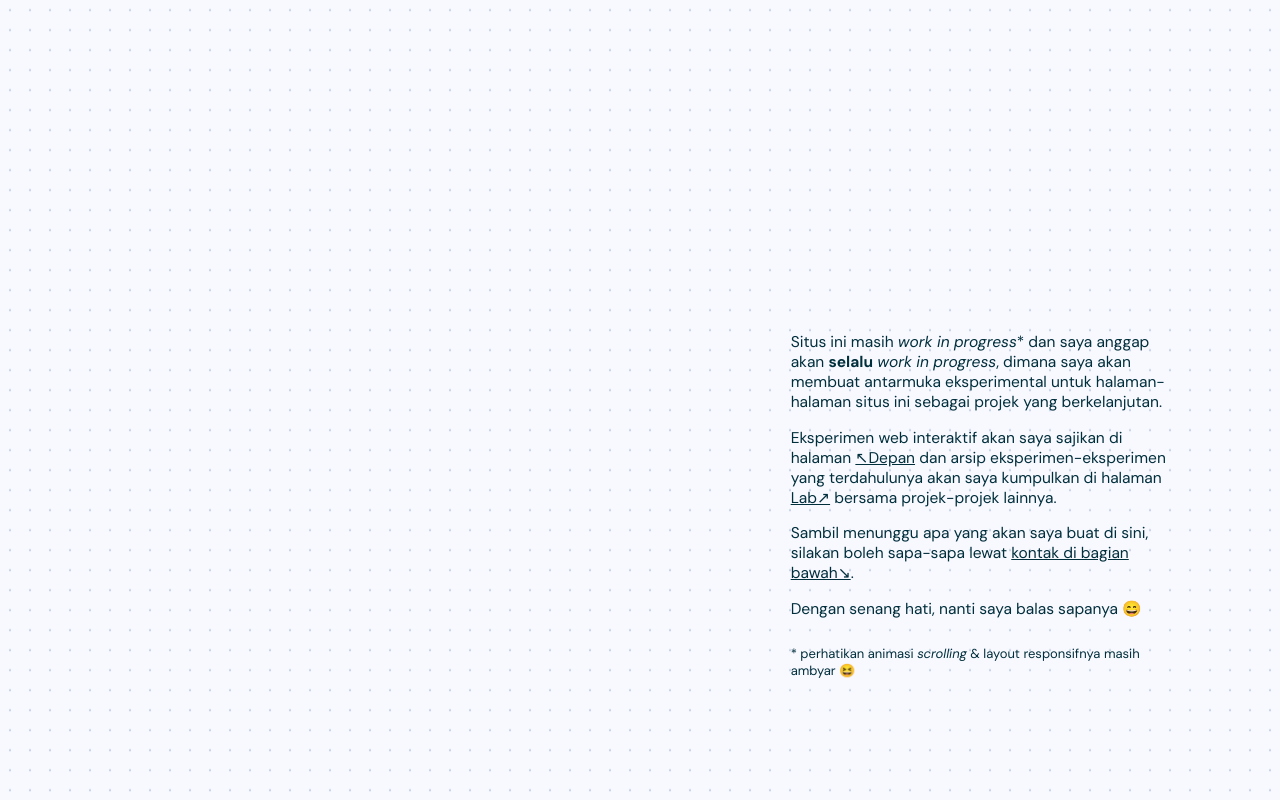
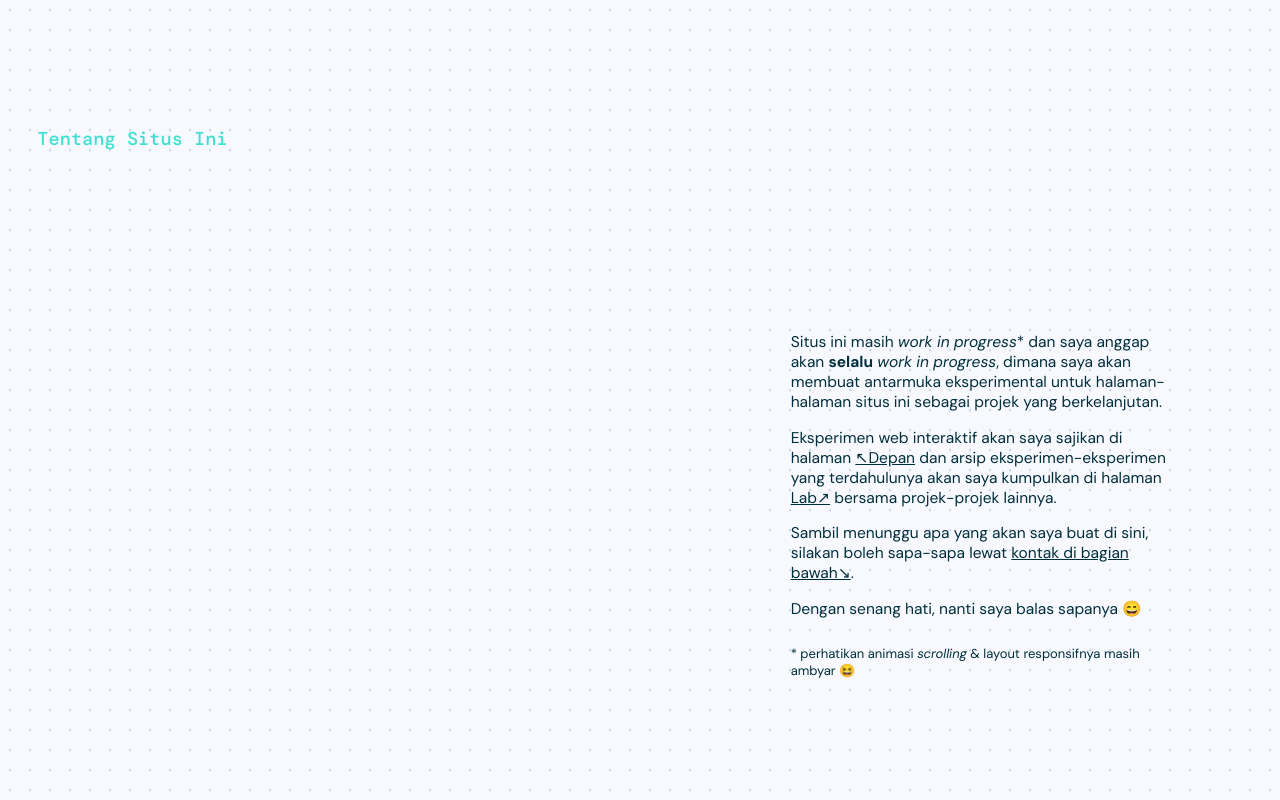
Before and after one commit to sakitkepala/sakitkepaladotdev-v0, a Next.js app: page /dika in a window 1280 px wide. Shown: the part 920-1720 px from the top of the page. Built offline with nearby package versions, Linux system fonts and the light colour scheme.

Commit message:
Scrollling heading mininya

```diff
--- a/pages/dika.js
+++ b/pages/dika.js
@@ -88,7 +88,8 @@ export default function HalamanDika() {
   );
   const opacityDeskripsi = useTransform(scrollY, [250, 580], [1, 0]);
 
-  const translateYHeadingSitus = useTransform(scrollY, [560, 1200], [0, 360]);
+  const translateYHeadingSitus = useTransform(scrollY, [560, 1400], [0, 760]);
+  const opacityHeadingSitus = useTransform(scrollY, [1000, 1200], [1, 0]);
 
   const translateYDeskripsiSitus = useTransform(scrollY, [890, 1040], [0, 150]);
   const opacityDeskripsiSitus = useTransform(scrollY, [1000, 1200], [1, 0]);
@@ -230,6 +231,7 @@ export default function HalamanDika() {
               className={st["heading-bagian"]}
               style={{
                 translateY: translateYHeadingSitus,
+                opacity: opacityHeadingSitus,
               }}
             >
               Tentang Situs Ini
@@ -281,7 +283,7 @@ export default function HalamanDika() {
           </div>
 
           <div id="dika" className={name(st.bagian, st["bagian-dika"])}>
-            <div className={st["heading-bagian"]}>Tentang Dika</div>
+            {/* <div className={st["heading-bagian"]}>Tentang Dika</div> */}
 
             <motion.figure
               className={st["bagian-dika__penampakan"]}
--- a/styles/Dika.module.scss
+++ b/styles/Dika.module.scss
@@ -120,12 +120,9 @@
   }
 
   .heading-bagian {
-    // temporary
-    display: none;
-
     position: absolute;
     top: 1.2em;
-    left: 5em;
+    left: 2em;
 
     font-family: "DM Mono", monospace;
     font-weight: 500;
```
